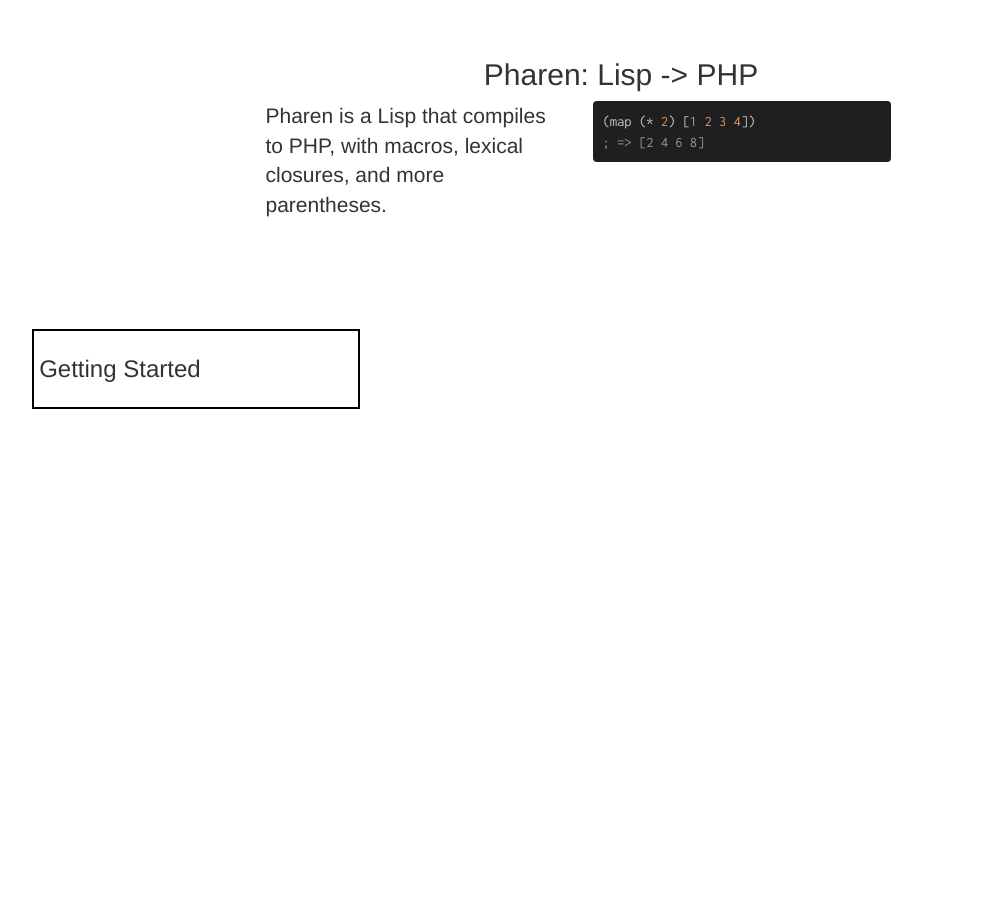
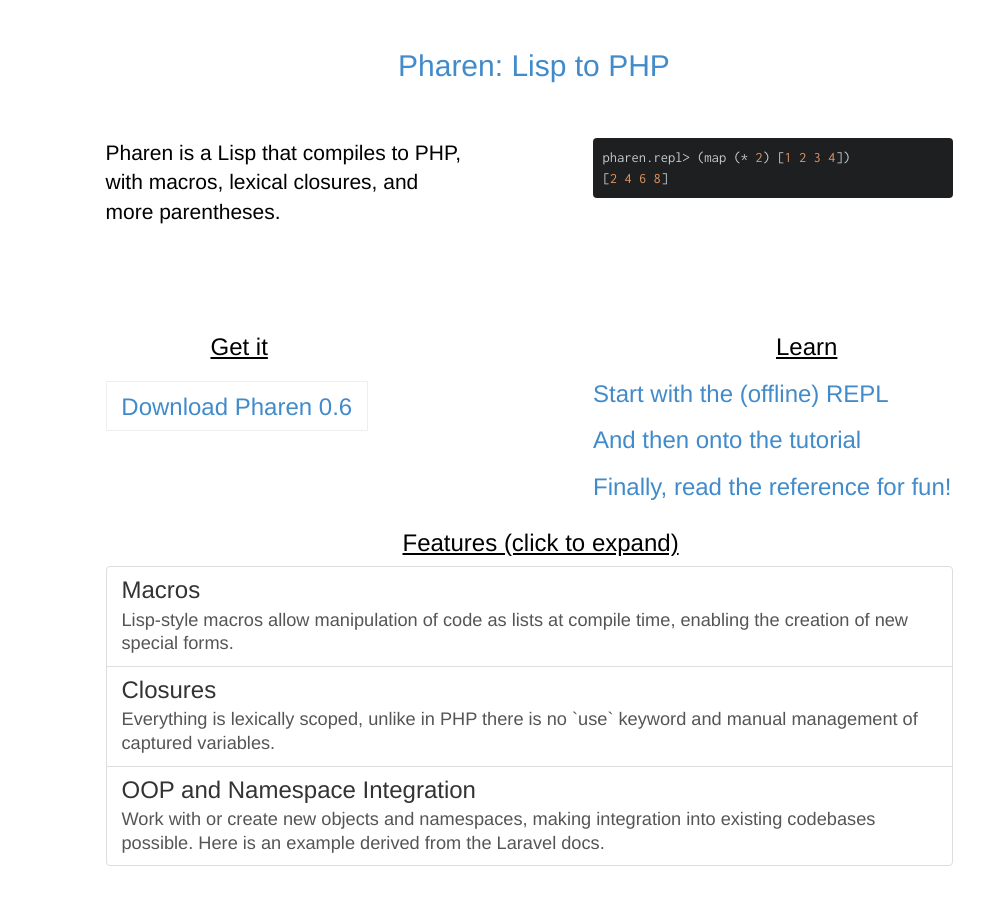
Before and after one commit to Scriptor/pharen, a Jekyll site: the page built from index.html, in a window 1280 px wide. Shown: the whole page, without its empty margins (62-1046 px from the left). Built offline with Jekyll 4.4.1, drawn with Linux system fonts in a browser that asks for light colours.

Commit message:
Redo Pharen homepage with new design.

```diff
--- a/css/screen.css
+++ b/css/screen.css
@@ -1,40 +1,85 @@
+body {
+    color: #000;
+}
+
 pre {
     background-color: inherit;
     border: none;
 }
 
-.btn-xlarge {
-    padding: 18px 28px;
-    font-size: 22px;
-    line-height: normal;
-    -webkit-border-radius: 8px;
-       -moz-border-radius: 8px;
-            border-radius: 8px;
+#header {
+    margin-top: 4%;
+    margin-bottom: 4%; }
+    #header h2 {
+        margin-top: 1%;
     }
 
-#content {
-    margin-top: 3%;
+#samples .sample {
+    display: none;
 }
 
-.sample {
-    display: none;
+#more {
+    margin-top: 6%;
 }
 
 .highlight {
     border-radius: 20px;
 }
-
     .highlight code {
         font-size: 1.12em;
         font-family: 'Inconsolata', Monospace;
     }
 
-.more {
-    margin-top: 7%;
+.box {
+    font-size: 1.6em;
+}
+    .box > h3 {
+        text-decoration: underline;
+        margin-left: 40%;
     }
 
-.more .download {
-    max-height: 100px;
-    padding: 5px;
-    border: 2px solid black;
+#get-it a > h3 {
+    text-align: center;
+    border: 1px solid #EEE;
+    height: 50px;
+    line-height: 50px;
 }
+    #get-it a > h3:hover {
+        border-color: #DDD;
+    }
+
+#features {
+    font-size: 1.3em;
+}
+
+    #features>h3 {
+        margin-left: 35%;
+    }
+
+    #features code {
+        font-size: 1.3em;
+    }
+
+    #features a.list-group-item {
+        outline: none;
+        background-color: #FFF;
+        text-align: left;
+    }
+        #features a.list-group-item:hover {
+            border-left-color: #DDD;
+            border-right-color: #DDD;
+            border-left-width: 2px;
+            border-right-width: 2px;
+            padding-left: 14px;
+            padding-right: 14px;
+        }
+
+    #features .list-group-item .feature-info {
+        display: none;
+    }
+
+    #features .list-group-item:target .feature-info {
+        outline: none;
+        display: block;
+        outline: none;
+    }
--- a/index.html
+++ b/index.html
@@ -3,21 +3,20 @@ layout: default
 title: Introduction to Pharen
 ---
 
-<div class="container-fluid">
-    <div class="row">
-        <div class="col-md-4 col-md-offset-5">
-            <h2>Pharen: Lisp -> PHP</h2>
+<div class="container">
+    <div id="header" class="row">
+        <div class="col-md-4 col-md-offset-4">
+            <a href='index.html'><h2>Pharen: Lisp to PHP</h2></a>
         </div>
     </div>
     <div class="row">
-        <div class="col-md-3 col-md-offset-3">
+        <div class="col-md-4 col-md-offset-1">
             <p class="lead">
                 Pharen is a Lisp
                 that compiles to PHP, with macros, lexical closures, and more parentheses.
             </p>
         </div>
-
-        <div class='col-md-3'>
+        <div id='samples' class='col-md-4 col-md-offset-1'>
             <div class='sample'>
 {% highlight clojure %}
 (fn greet-person (name)
@@ -30,8 +29,8 @@ title: Introduction to Pharen
 
             <div class='sample'>
 {% highlight clojure %}
-(map (* 2) [1 2 3 4])
-; => [2 4 6 8]
+pharen.repl> (map (* 2) [1 2 3 4])
+[2 4 6 8]
 {% endhighlight %}
             </div>
 
@@ -43,14 +42,95 @@ title: Introduction to Pharen
     (* n (factorial (dec n)))))
 {% endhighlight %}
             </div>
+
+            <div class='sample'>
+{% highlight clojure %}
+pharen.repl> ({:foo "bar" 123 :456} "foo")
+"bar"
+{% endhighlight %}
+            </div>
         </div>
     </div>
-    <div class="row more">
-        <div class="col-md-3 col-md-offset-1 download">
-            <h3>Getting Started<h3>
-            <div class="box">
 
-            </div>
+    <div id="more" class="row">
+        <div id='get-it' class="col-md-3 col-md-offset-1 box">
+            <h3>Get it</h3>
+            <a href='/download.html'>
+                <h3>Download Pharen 0.6</h3>
+            </a>
+        </div>
+        <div class="col-md-5 col-md-offset-2 box">
+            <h3>Learn</h3>
+            <a href='/repl.html'>
+                <h3>Start with the (offline) REPL</h3>
+            </a>
+            <a href='/tutorial.html'>
+                <h3>And then onto the tutorial</h3>
+            </a>
+            <a href='/reference.html'>
+                <h3>Finally, read the reference for fun!</h3>
+            </a>
+        </div>
+    </div>
+    <div id="features" class="row box">
+        <h3>Features (click to expand)</h3>
+        <div id='feature-names' class="col-md-9 col-md-offset-1">
+            <ul class='list-group'>
+                <a href='#macros' id='macros' class='list-group-item'>
+                    <h3 class="list-group-item-heading">Macros</h3>
+                    <p class="list-group-item-text">
+                        Lisp-style macros allow manipulation of code as
+                        lists at compile time, enabling the creation
+                        of new special forms.
+                    </p>
+                    <div class='feature-info'>
+{% highlight clojure %}
+(defmacro when (condition &body)
+  '(if ~condition
+     (do
+       ~@body)
+     NULL))
+{% endhighlight %}
+                    </div>
+                </a>
+                <a  href='#closures' id='closures' class='list-group-item'>
+                    <h3 class="list-group-item-heading">Closures</h3>
+                    <p class="list-group-item-text">
+                        Everything is lexically scoped, unlike in PHP
+                        there is no `use` keyword and manual management
+                        of captured variables.
+                    </p>
+                    <div class='feature-info'>
+{% highlight clojure %}
+(fn make-greeter (greeting)
+  (lambda (name)
+          (. greeting " " name)))
+
+((make-greeter "Hello") "World!")
+; => Hello World!
+{% endhighlight %}
+                    </div>
+                </a>
+                <a  href='#oop' id='oop' class='list-group-item'>
+                    <h3 class="list-group-item-heading">OOP and Namespace Integration</h3>
+                    <p class="list-group-item-text">
+                        Work with or create new objects and namespaces,
+                        making integration into existing codebases possible.
+                        Here is an example derived from the Laravel docs.
+                    </p>
+                    <div class='feature-info'>
+{% highlight clojure %}
+(ns laravel-app.pharen)
+
+(->
+  (:: Route (get "user/{name}"
+                 (lambda ()
+                         "Users!")))
+  (where "name" "[A-Za-z]+")
+{% endhighlight %}
+                    </div>
+                </a>
+            </ul>
         </div>
     </div>
     <!--
```
Also changed, not shown: other parts of index.html (+1 -2 lines). Lines whose indentation alone changed are shown as unchanged.
